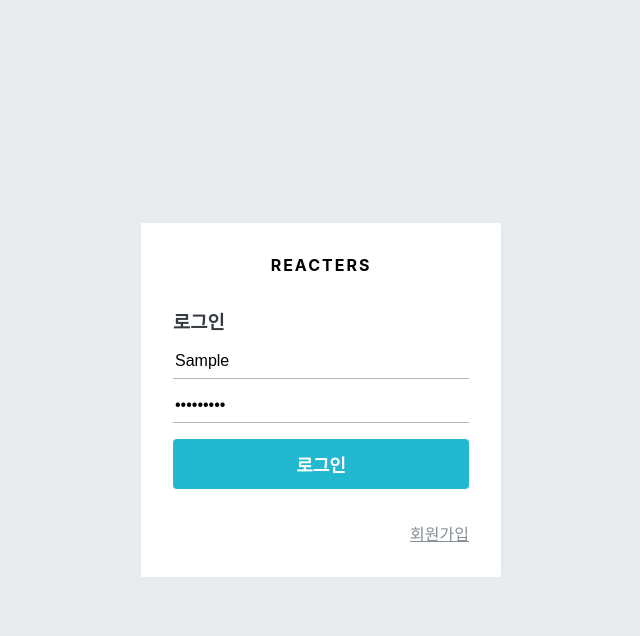
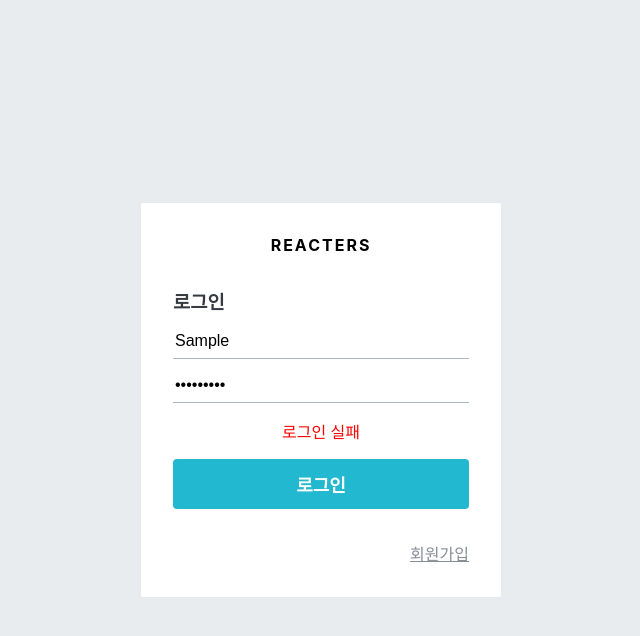
Before and after one commit to yoonvelop/js-blog, a React (Create React App) app in the folder blog-frontend/: page /login in a window 1280 px wide. Both pictures are taken after typing "Sample", "Sample123" into the empty fields and a click on the button "로그인". Shown: the top 636 px of the page, without its empty margins (319-959 px from the left). Built offline with nearby package versions, Linux system fonts and the light colour scheme; no server answers.

Commit message:
feat: 로그인, 회원 인증 에러처리

```diff
--- a/blog-frontend/src/components/auth/AuthForm.js
+++ b/blog-frontend/src/components/auth/AuthForm.js
@@ -54,7 +54,15 @@ const Footer = styled.div`
     }
 `;
 
-const AuthForm = ({ type, form, onChange, onSubmit}) => {
+const ErrorMessage = styled.div`
+    color : red ;
+    text-align : center;
+    font-size : 0.875erm;
+    margin-top :1rem;
+`;
+
+
+const AuthForm = ({ type, form, onChange, onSubmit, error }) => {
     const text = textMap[type];
     return (
         <AuthFormBlock>
@@ -85,6 +93,7 @@ const AuthForm = ({ type, form, onChange, onSubmit}) => {
                         value={form.passwordConfirm}
                     />
                 )}
+                {error && <ErrorMessage>{error}</ErrorMessage>}
                 <ButtonWithMarginTop cyan fullWidth>{text}</ButtonWithMarginTop>
             </form>
             <Footer>
--- a/blog-frontend/src/components/auth/LoginForm.js
+++ b/blog-frontend/src/components/auth/LoginForm.js
@@ -1,13 +1,18 @@
 import React, { useEffect, useState } from 'react';
 import { useSelector, useDispatch } from 'react-redux';
+import { withRouter } from 'react-router-dom';
 import { changeField, initializeForm, login } from '../../modules/auth';
 import AuthForm from '../../components/auth/AuthForm';
-
+import { check } from '../../modules/user';
 
 const LoginForm = ({ history }) => {
+    const [error, setError] = useState(null);
     const dispatch = useDispatch();
     const { form, auth, authError, user } = useSelector(({ auth, user }) => ({
         form: auth.login,
+        auth: auth.auth,
+        authError: auth.authError,
+        user: user.user,
     }));
     // 인풋 변경 이벤트 핸들러
     const onChange = e => {
@@ -24,7 +29,8 @@ const LoginForm = ({ history }) => {
     // 폼 등록 이벤트 핸들러
     const onSubmit = e => {
         e.preventDefault();
-        // 구현예정
+        const { username, password } = form;
+        dispatch(login({ username, password }));
     };
 
     // 컴포넌트가 처음 렌더링 될 때 form 을 초기화함
@@ -32,14 +38,39 @@ const LoginForm = ({ history }) => {
         dispatch(initializeForm('login'));
     }, [dispatch]);
 
+    useEffect(() => {
+        if (authError) {
+            console.log('오류 발생');
+            console.log(authError);
+            setError('로그인 실패');
+            return;
+        }
+        if (auth) {
+            console.log('로그인 성공');
+            dispatch(check());
+        }
+    }, [auth, authError, dispatch]);
+
+    useEffect(() => {
+        if (user) {
+            history.push('/');
+            try {
+                localStorage.setItem('user', JSON.stringify(user));
+            } catch (e) {
+                console.log('localStorage is not working');
+            }
+        }
+    }, [history, user]);
+
     return (
         <AuthForm
             type="login"
             form={form}
             onChange={onChange}
             onSubmit={onSubmit}
+            error = {error}
         />
     );
 };
 
-export default LoginForm;
+export default withRouter(LoginForm);
--- a/blog-frontend/src/components/auth/RegisterForm.js
+++ b/blog-frontend/src/components/auth/RegisterForm.js
@@ -6,6 +6,7 @@ import {check} from '../../modules/user';
 import {withRouter} from 'react-router-dom';
 
 const RegisterForm = ({history}) => {
+    const [error, setError]= useState(null);
     const dispatch = useDispatch();
     const { form, auth, authError, user } = useSelector(({ auth, user }) => ({
         form: auth.register,
@@ -30,8 +31,15 @@ const RegisterForm = ({history}) => {
         e.preventDefault();
         const { username, password, passwordConfirm } = form;
         // 하나라도 비어있다면
+        if([username, password, passwordConfirm].includes('')){
+            setError('빈 칸을 모두 입력하세요.');
+            return;
+        }
+        // 비밀번호가 일치하지 않는다명
         if (password !== passwordConfirm) {
-            // TODO : 오류처리
+            setError('비밀번호가 일치하지 않습니다.');
+            dispatch(changeField({form : 'register', key : 'password', value:''}));
+            dispatch(changeField({form : 'register', key : 'passwordConfirm', value:''}));
             return;
         }
         dispatch(register({ username, password }));
@@ -45,8 +53,13 @@ const RegisterForm = ({history}) => {
     // 회원가입 성공 / 실패 처리
     useEffect(() => {
         if (authError) {
-            console.log('오류발생');
-            console.log(authError);
+           // 계정명이 이미 존재할 때
+            if(authError.response.status === 409){
+                setError('이미 존재하는 계정명입니다.');
+                return;
+            }
+            // 기타 이유
+            setError('회원가입 실패');
             return;
         }
 
@@ -70,6 +83,7 @@ return (
             form={form}
             onChange={onChange}
             onSubmit={onSubmit}
+            error={error}
         />
     );
 };
```
